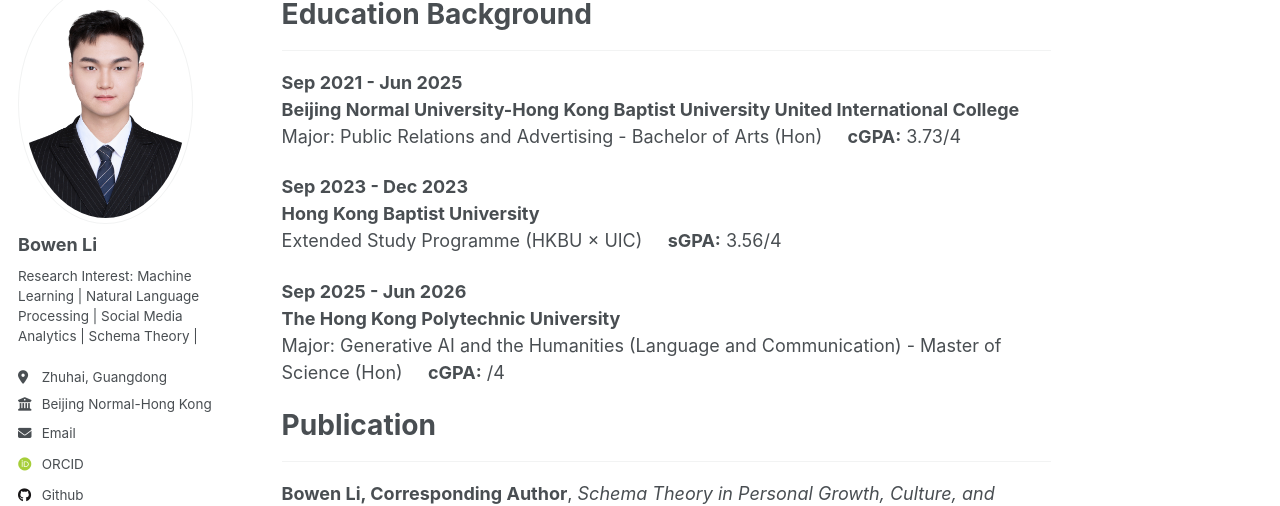
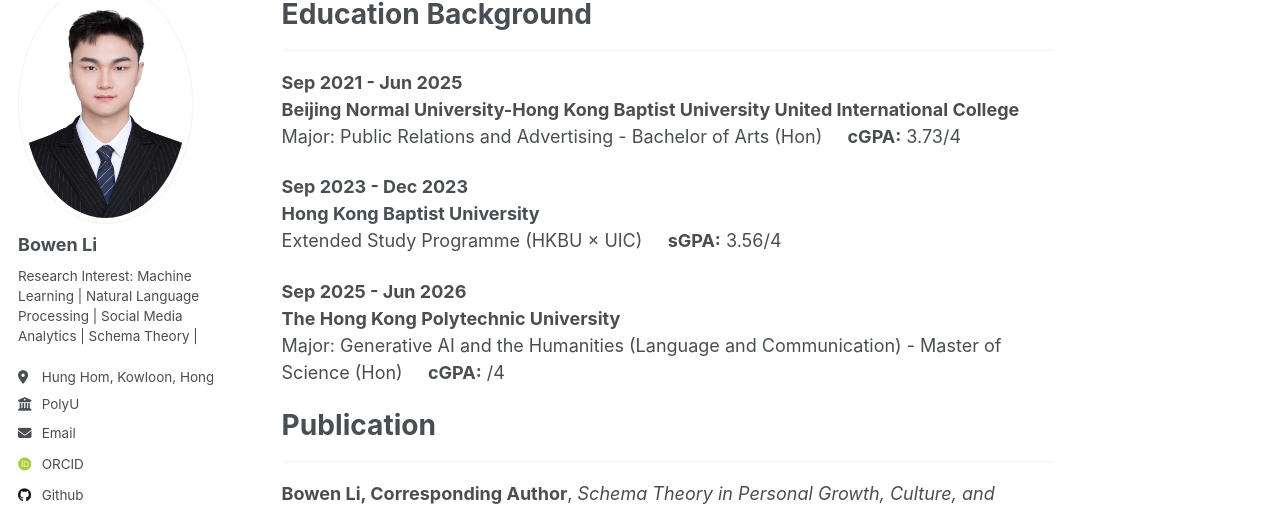
Before and after one commit to samklein112/samklein112.github.io, a Jekyll site: the page built from _pages/about.md, in a window 1280 px wide. Shown: the part 122-628 px from the top of the page. Built offline with Jekyll 4.4.1, drawn with Linux system fonts in a browser that asks for light colours; some web fonts are replaced.

Commit message:
Update _config.yml

```diff
--- a/_config.yml
+++ b/_config.yml
@@ -25,8 +25,8 @@ author:
   name             : "Bowen Li"
   pronouns         : # example: "she/her"
   bio              : "Research Interest: Machine Learning | Natural Language Processing | Social Media Analytics | Schema Theory | "
-  location         : "Zhuhai, Guangdong"
-  employer         : "Beijing Normal-Hong Kong Baptist University"
+  location         : "Hung Hom, Kowloon, Hong Kong"
+  employer         : "PolyU"
   uri              : # URL
   email            : "calvinsam112@gmail.com"
 
```
